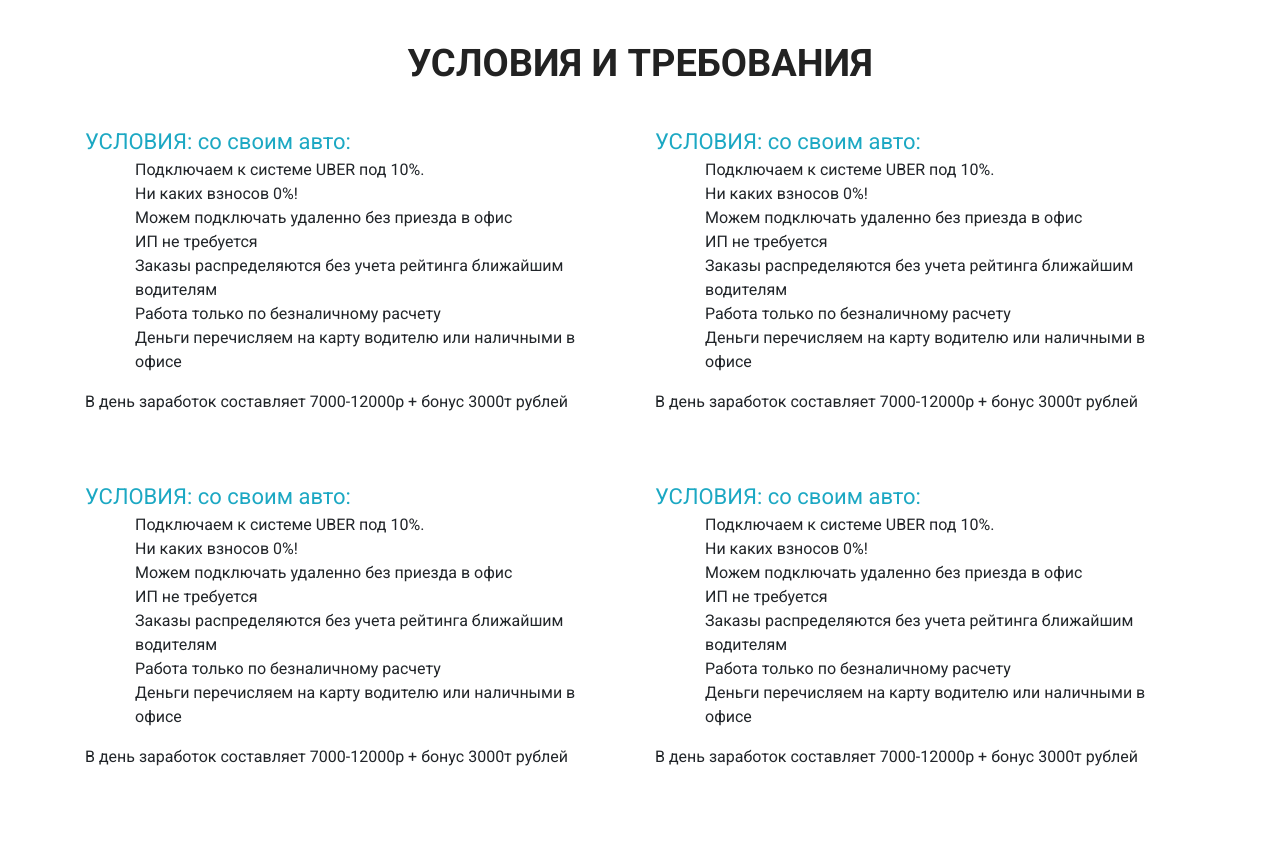
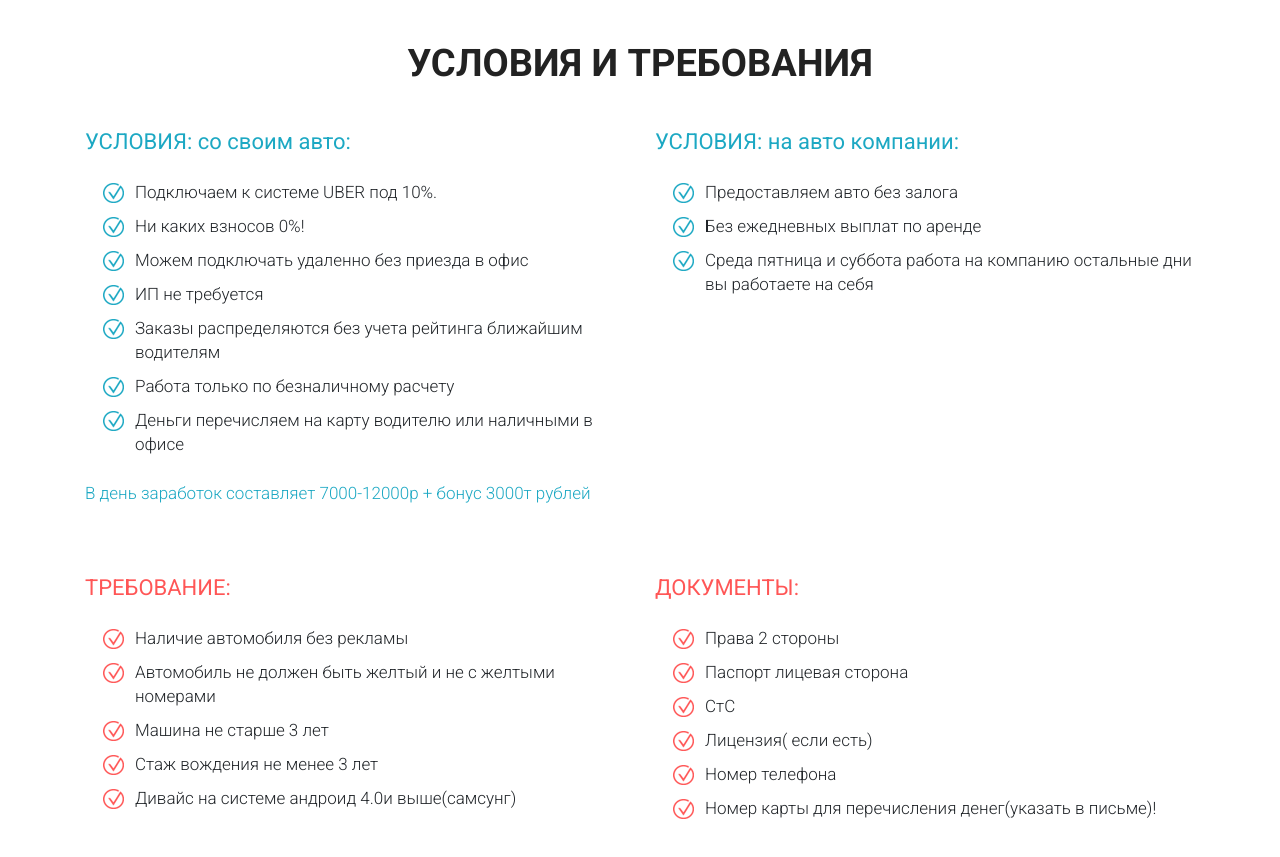
Before and after one commit to Darth2315/uber, a plain HTML site: page src/index.html in a window 1280 px wide. Shown: the part 3733-4590 px from the top of the page. Drawn offline with Linux system fonts and the light colour scheme.

Commit message:
Section require is allready done

```diff
--- a/src/index.html
+++ b/src/index.html
@@ -259,47 +259,37 @@
                 </div>
                 <div class="col-md-6">
                     <div class="require_block">
-                        <div class="require_title">УСЛОВИЯ: со своим авто:</div>
+                        <div class="require_title">УСЛОВИЯ: на авто компании:</div>
                         <ul class="require_list">
-                            <li>Подключаем к системе UBER  под 10%.</li>
-                            <li>Ни каких взносов  0%!</li>
-                            <li>Можем подключать удаленно без приезда в офис</li>
-                            <li>ИП не требуется</li>
-                            <li>Заказы распределяются без учета рейтинга ближайшим водителям</li>
-                            <li>Работа только по безналичному расчету</li>
-                            <li>Деньги перечисляем на карту водителю или наличными в офисе</li>
+                            <li>Предоставляем авто без залога</li>
+                            <li>Без ежедневных выплат по аренде</li>
+                            <li>Среда пятница и суббота работа на компанию остальные дни вы работаете на себя</li>
                         </ul>
-                        <div class="require_descr">В день заработок составляет 7000-12000р + бонус 3000т рублей</div>
                     </div>
                 </div>
                 <div class="col-md-6">
-                    <div class="require_block require_block_nmb">
-                        <div class="require_title">УСЛОВИЯ: со своим авто:</div>
+                    <div class="require_block require_block_nmb warning">
+                        <div class="require_title">ТРЕБОВАНИЕ:</div>
                         <ul class="require_list">
-                            <li>Подключаем к системе UBER  под 10%.</li>
-                            <li>Ни каких взносов  0%!</li>
-                            <li>Можем подключать удаленно без приезда в офис</li>
-                            <li>ИП не требуется</li>
-                            <li>Заказы распределяются без учета рейтинга ближайшим водителям</li>
-                            <li>Работа только по безналичному расчету</li>
-                            <li>Деньги перечисляем на карту водителю или наличными в офисе</li>
+                            <li>Наличие автомобиля без рекламы</li>
+                            <li>Автомобиль не должен быть желтый и не с желтыми номерами</li>
+                            <li>Машина не старше 3 лет</li>
+                            <li>Стаж вождения не менее 3 лет</li>
+                            <li>Дивайс на системе андроид 4.0и выше(самсунг)</li>
                         </ul>
-                        <div class="require_descr">В день заработок составляет 7000-12000р + бонус 3000т рублей</div>
                     </div>
                 </div>
                 <div class="col-md-6">
-                    <div class="require_block require_block_nmb">
-                        <div class="require_title">УСЛОВИЯ: со своим авто:</div>
+                    <div class="require_block require_block_nmb warning">
+                        <div class="require_title">ДОКУМЕНТЫ:</div>
                         <ul class="require_list">
-                            <li>Подключаем к системе UBER  под 10%.</li>
-                            <li>Ни каких взносов  0%!</li>
-                            <li>Можем подключать удаленно без приезда в офис</li>
-                            <li>ИП не требуется</li>
-                            <li>Заказы распределяются без учета рейтинга ближайшим водителям</li>
-                            <li>Работа только по безналичному расчету</li>
-                            <li>Деньги перечисляем на карту водителю или наличными в офисе</li>
+                            <li>Права 2 стороны</li>
+                            <li>Паспорт лицевая сторона</li>
+                            <li>СтС</li>
+                            <li>Лицензия( если есть)</li>
+                            <li>Номер телефона</li>
+                            <li>Номер карты для перечисления денег(указать в письме)!</li>
                         </ul>
-                        <div class="require_descr">В день заработок составляет 7000-12000р + бонус 3000т рублей</div>
                     </div>
                 </div>
             </div>
--- a/src/sass/style.sass
+++ b/src/sass/style.sass
@@ -305,3 +305,32 @@ nav
     &_list
         list-style-type: none
         padding-left: 50px
+        margin-top: 22px
+        li
+            position: relative
+            font-size: 17px
+            font-weight: 300
+            line-height: 24px
+            margin-bottom: 10px
+            &:before
+                content: ''
+                display: block
+                position: absolute
+                left: -32px
+                top: 3px
+                width: 21px
+                height: 20px
+                background: url('../icons/terms/term-blue.png') center (center / cover) no-repeat
+    &_descr
+        margin-top: 25px
+        font-size: 17px
+        font-weight: 300
+        line-height: 24px
+        color: #1ca8c3
+    .warning
+        .require_title
+            color: $requirement_color
+        .require_list
+            li
+                &:before
+                    background: url('../icons/terms/term-red.png') center (center / cover) no-repeat
```
Also changed, not shown: src/css/style.min.css, 1 other file.
